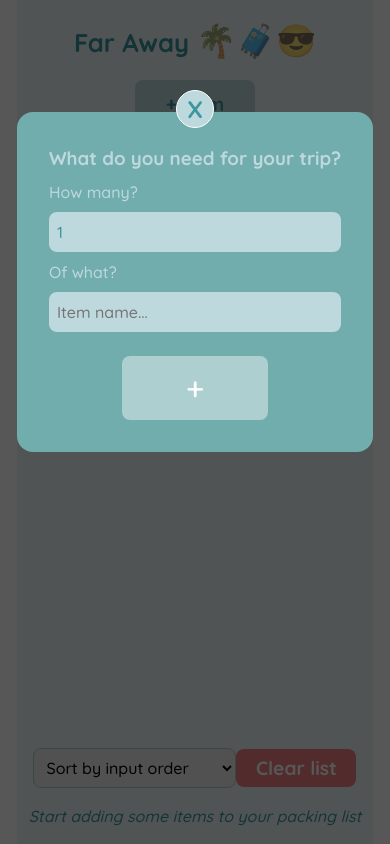
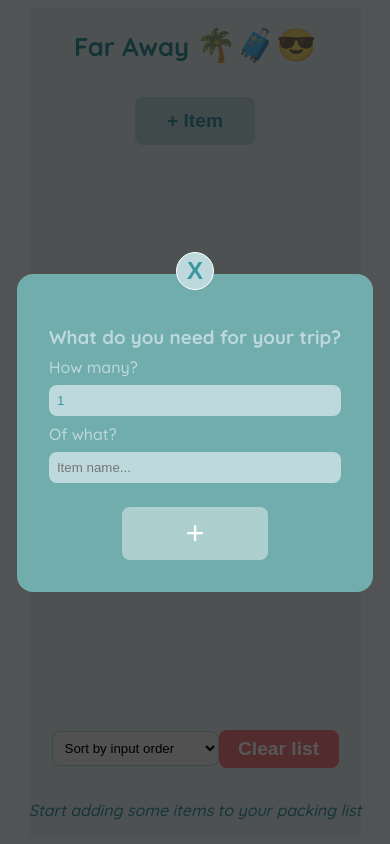
Before and after one commit to dambus/travel-list-restyle, a React (Create React App) app: page / in a window 390 px wide. Both pictures are taken after a click on the button "+ Item". Built offline with nearby package versions, Linux system fonts and the light colour scheme.

Commit message:
cross device responsiveness tampering

```diff
--- a/src/components/App.js
+++ b/src/components/App.js
@@ -40,15 +40,16 @@ export default function App() {
 
   return (
     <div className="app">
-      <div className="Logo">
-        <Logo />
-      </div>
-      <FormNew onOpenModal={handleOpenModal} />
       {modalIsOpen && (
         <Modal onCloseModal={setModalIsOpen}>
           <Form onAddItems={handleAddItems} setModalIsOpen={setModalIsOpen} />
         </Modal>
       )}
+      <div className="Logo">
+        <Logo />
+      </div>
+      <FormNew onOpenModal={handleOpenModal} />
+
       <PackingList
         items={items}
         onDeleteItem={handleDeleteItem}
--- a/src/components/Modal.js
+++ b/src/components/Modal.js
@@ -1,52 +1,16 @@
 export default function Modal({ onCloseModal, children }) {
-  // const modalWrapperStyle = {
-  //   position: "absolute",
-  //   top: "0",
-  //   left: "0",
-  //   background: "black",
-  //   opacity: ".66",
-  //   width: "100%",
-  //   height: "100%",
-  //   display: "flex",
-  //   justifyContent: "center",
-  //   alignItems: "center",
-  //   zIndex: "98",
-  // };
-
-  // const modalBodyStyle = {
-  //   position: "fixed",
-  //   width: "50vw",
-  //   height: "auto",
-  //   minHeight: "200px",
-  //   padding: "2rem",
-  //   backgroundColor: "white",
-  //   opacity: "1",
-  //   zIndex: "99",
-  //   transition: "all 0.5s ease",
-  //   borderRadius: "16px",
-  // };
-
-  // const modalCloseButtonStyle = {
-  //   border: "none",
-  //   outline: "none",
-  //   background: "none",
-  //   color: "white",
-  //   cursor: "pointer",
-  //   fontSize: "1rem",
-  //   fontWeight: "500",
-  // };
-
   function handleHideModal() {
     onCloseModal(false);
   }
   return (
     <>
-      <div className="modal-wrapper" onClick={handleHideModal}></div>
-      <div className="modal-body">
-        <button className="modal-close-btn" onClick={handleHideModal}>
-          <strong>X</strong>
-        </button>
-        <div className="modal-children">{children}</div>
+      <div className="modal-wrapper" onClick={handleHideModal}>
+        <div className="modal-body">
+          <button className="modal-close-btn" onClick={handleHideModal}>
+            <strong>X</strong>
+          </button>
+          <div className="modal-children">{children}</div>
+        </div>
       </div>
     </>
   );
--- a/src/sass/_Modal.scss
+++ b/src/sass/_Modal.scss
@@ -7,12 +7,14 @@
   background-color: rgba(black, 0.66);
   z-index: 6;
   overflow: hidden;
-}
+  display: flex;
+  align-items: center;
+  justify-content: center;
 
   .modal-body {
-  // position: relative;
+    position: relative;
     max-height: 50%;
-  padding: 0rem;
+    margin: 1rem;
     // border: 1px solid red;
     z-index: 100;
     // background-color: $color-bg;
@@ -49,3 +51,4 @@
       z-index: 102;
     }
   }
+}
--- a/src/sass/base.scss
+++ b/src/sass/base.scss
@@ -16,110 +16,43 @@ $color-acc-med: #aecfd0;
 $color-acc-dark: #73b3b2;
 $color-text: #3c979f;
 
-// CSS RESET
-/* Box sizing rules */
-*,
-*::before,
-*::after {
+html {
+  -webkit-box-sizing: border-box;
+  -moz-box-sizing: border-box;
   box-sizing: border-box;
 }
-
-/* Remove default margin */
-body,
-h1,
-h2,
-h3,
-h4,
-p,
-figure,
-blockquote,
-dl,
-dd {
-  margin: 0;
-}
-
-/* Remove list styles on ul, ol elements with a list role, which suggests default styling will be removed */
-ul[role="list"],
-ol[role="list"] {
-  list-style: none;
-}
-
-/* Set core root defaults */
-html:focus-within {
-  scroll-behavior: smooth;
-}
-
-/* Set core body defaults */
-body {
-  display: flex;
-  justify-content: center;
-  align-items: center;
-  margin: 0 auto;
-  min-width: 350px;
-  max-width: 576px;
-  min-height: 100vh;
-  text-rendering: optimizeSpeed;
-  line-height: 1.5;
-}
-
-/* A elements that don't have a class get default styles */
-a:not([class]) {
-  text-decoration-skip-ink: auto;
-}
-
-/* Make images easier to work with */
-img,
-picture {
-  max-width: 100%;
-  display: block;
-}
-
-/* Inherit fonts for inputs and buttons */
-input,
-button,
-textarea,
-select {
-  font: inherit;
-}
-
-/* Remove all animations, transitions and smooth scroll for people that prefer not to see them */
-@media (prefers-reduced-motion: reduce) {
-  html:focus-within {
-    scroll-behavior: auto;
-  }
-
-  *,
-  *::before,
-  *::after {
-    animation-duration: 0.01ms !important;
-    animation-iteration-count: 1 !important;
-    transition-duration: 0.01ms !important;
-    scroll-behavior: auto !important;
-  }
+*,
+*:before,
+*:after {
+  -webkit-box-sizing: inherit;
+  -moz-box-sizing: inherit;
+  box-sizing: inherit;
 }
 
 body {
-  // min-height: calc(100vh - 2 * 4vw);
+  display: flex;
+  align-items: start;
+  justify-content: center;
   font-family: Quicksand;
+  background-color: $color-bg;
+  @include md {
+    align-items: center;
+  }
+
+  // border: 1px inset red;
 }
 
 .app {
-  width: 100%;
-
-  display: flex;
-  flex-direction: column;
+  height: calc(100vh - 16px);
   display: grid;
   grid-template-rows: auto auto 1fr auto;
-  // width: auto;
-  // width: 100vw;
-  height: 100vh;
   background-color: $color-bg;
   color: $color-text;
-  // border-radius: 1rem;
-  // padding: 0 1rem;
+  max-width: 1024px;
   @include md {
-    // padding: 2rem;
+    height: 66vh;
   }
+
   // display: grid;
   /* grid-template-rows: 15% 5% 80% 10%; */
   // grid-template-rows: auto auto 1fr auto;
```
Lines whose indentation alone changed are shown as unchanged.
